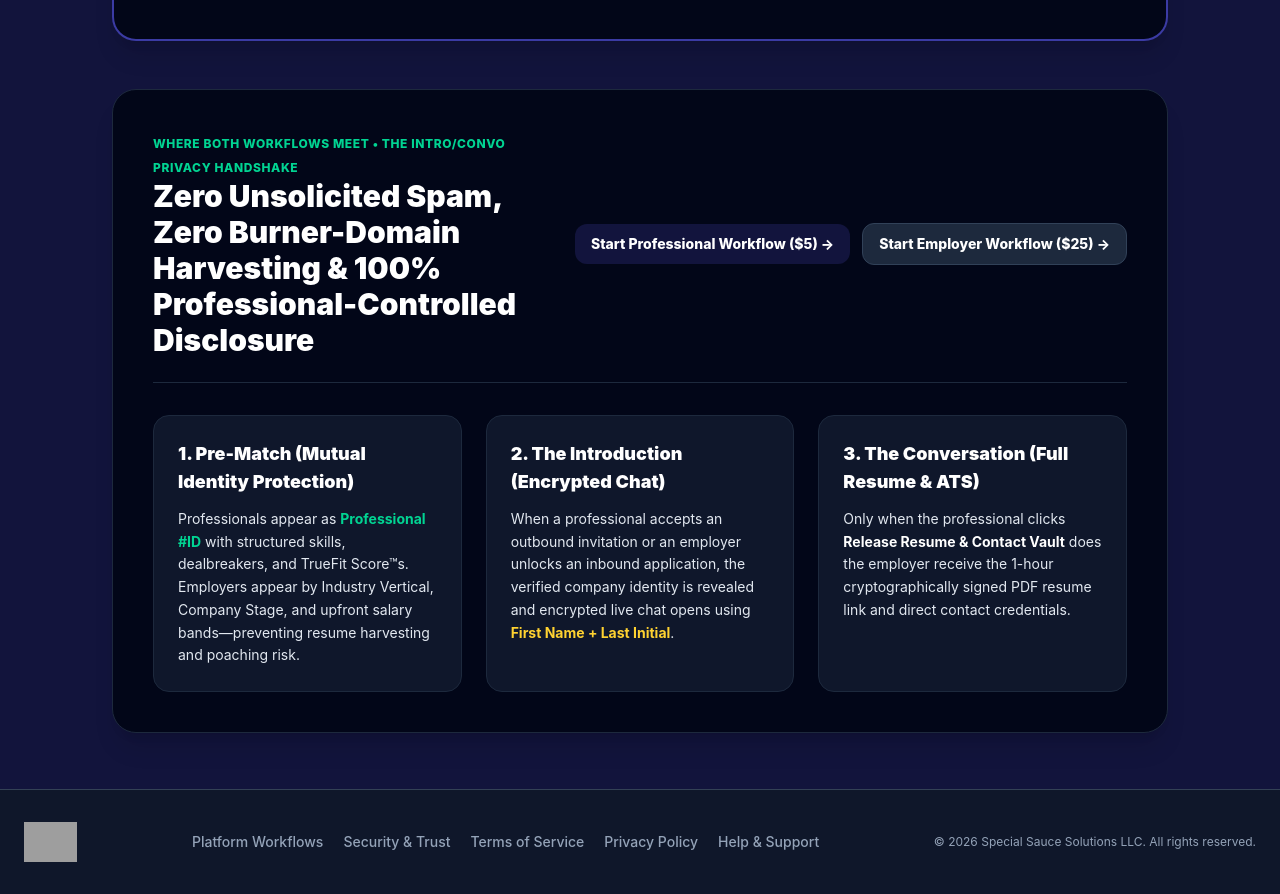
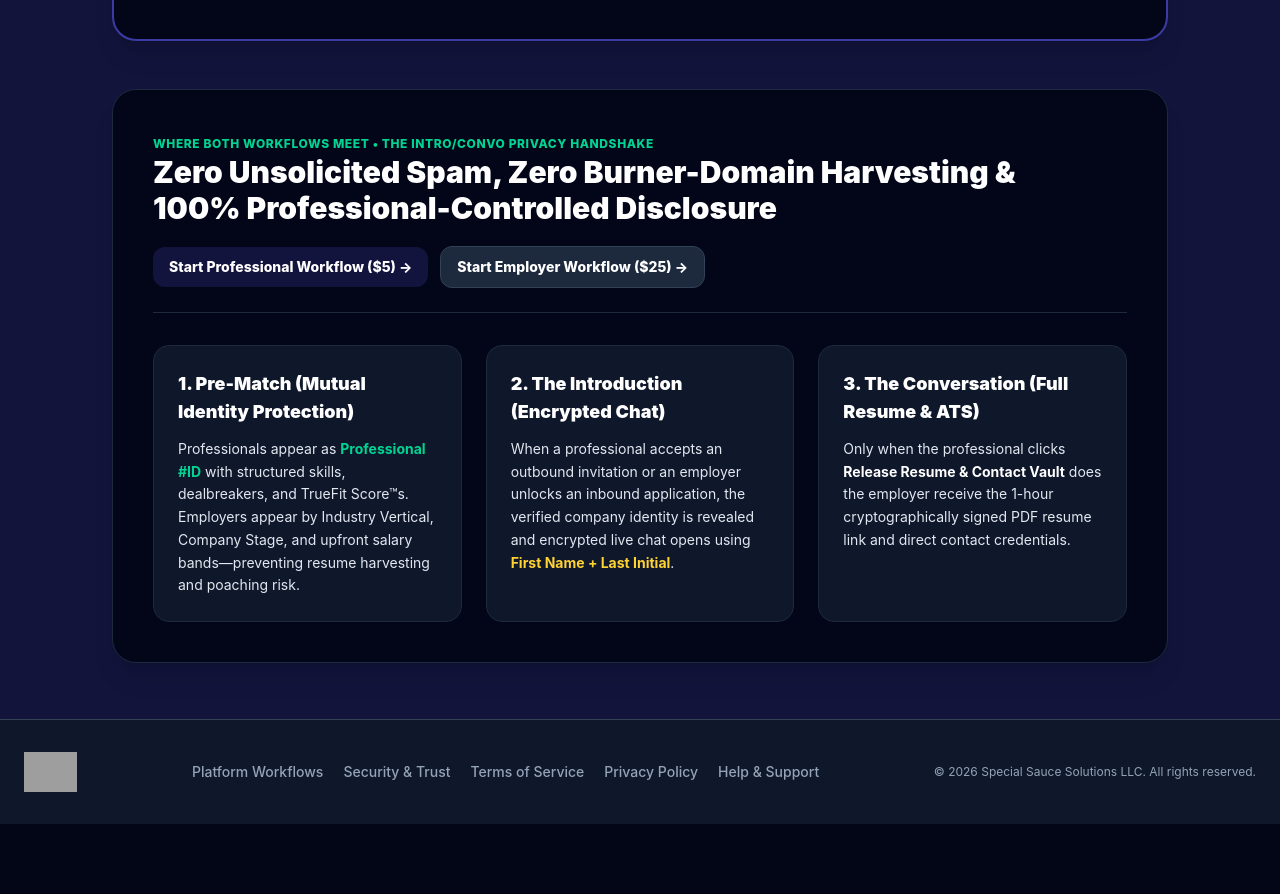
Before and after one commit to SpecialSauceIO/secure-job-board, a Next.js app: page /workflows in a window 1280 px wide. Shown: the part 2166-3060 px from the top of the page. After the commit the page ends 2990 px from the top, so only its background shows below. Built offline with nearby package versions, Linux system fonts and the light colour scheme; no server answers; grey boxes are pictures that could not be loaded.

Commit message:
Fix multi-button CTA banner wrapping across Workflows and Support pages

```diff
--- a/src/app/workflows/page.tsx
+++ b/src/app/workflows/page.tsx
@@ -484,8 +484,8 @@ export default function WorkflowsPage() {
               BOTTOM UNIFIED SECTION: THE 2-STAGE PRIVACY HANDSHAKE
              ============================================================== */}
           <section className="rounded-3xl border border-slate-800 bg-slate-950 p-6 sm:p-10 shadow-xl space-y-8">
-            <div className="flex flex-col lg:flex-row lg:items-center justify-between gap-6 pb-6 border-b border-slate-800">
-              <div className="space-y-2 max-w-2xl">
+            <div className="flex flex-col gap-5 pb-6 border-b border-slate-800">
+              <div className="space-y-2 max-w-4xl">
                 <span className="text-xs font-extrabold uppercase tracking-wider text-emerald-400">
                   Where Both Workflows Meet • The Intro/Convo Privacy Handshake
                 </span>
@@ -493,7 +493,7 @@ export default function WorkflowsPage() {
                   Zero Unsolicited Spam, Zero Burner-Domain Harvesting &amp; 100% Professional-Controlled Disclosure
                 </h2>
               </div>
-              <div className="flex flex-wrap items-center gap-3 shrink-0">
+              <div className="flex flex-col sm:flex-row flex-wrap items-stretch sm:items-center gap-3">
                 <Link
                   href="/signup/candidate"
                   className="px-4 py-2.5 rounded-xl bg-indigo-600 hover:bg-indigo-500 text-white text-xs sm:text-sm font-extrabold transition-colors"
--- a/src/components/PlatformWorkflowsView.tsx
+++ b/src/components/PlatformWorkflowsView.tsx
@@ -286,8 +286,8 @@ export default function PlatformWorkflowsView({
 
       {/* Bottom Handshake Convergence Banner */}
       <div className="rounded-2xl bg-slate-900 text-white p-6 sm:p-8 border border-slate-700 space-y-6">
-        <div className="flex flex-col md:flex-row md:items-center justify-between gap-4 border-b border-slate-800 pb-5">
-          <div>
+        <div className="flex flex-col gap-5 border-b border-slate-800 pb-5">
+          <div className="max-w-4xl">
             <span className="text-xs sm:text-sm font-extrabold uppercase tracking-wider text-emerald-400 block">
               Where Both Workflows Meet • The Intro/Convo Privacy Handshake
             </span>
@@ -296,7 +296,7 @@ export default function PlatformWorkflowsView({
             </h3>
           </div>
           {!isDashboard && (
-            <div className="flex flex-wrap items-center gap-3 shrink-0">
+            <div className="flex flex-col sm:flex-row flex-wrap items-stretch sm:items-center gap-3">
               <Link
                 href="/signup/candidate"
                 className="px-5 py-3 rounded-xl bg-indigo-600 hover:bg-indigo-500 text-white text-sm font-extrabold transition-colors"
--- a/src/components/SupportCenterClient.tsx
+++ b/src/components/SupportCenterClient.tsx
@@ -1437,19 +1437,19 @@ export default function SupportCenterClient({
       {activeTab === 'kb' && (
         <div className="p-6 md:p-8 space-y-8 animate-in fade-in duration-300">
           {/* Top Shortcut Banner to /workflows + 1-Click Copy Team Brief */}
-          <div className="p-5 sm:p-6 rounded-2xl bg-slate-900 border border-slate-700 flex flex-col lg:flex-row lg:items-center justify-between gap-4">
-            <div className="space-y-1">
+          <div className="p-5 sm:p-6 rounded-2xl bg-slate-900 border border-slate-700 flex flex-col gap-5">
+            <div className="space-y-1 max-w-4xl">
               <span className="text-xs font-extrabold uppercase tracking-wider text-indigo-400 block">
                 Looking for the Step-by-Step Visual Walkthrough?
               </span>
               <h3 className="text-lg sm:text-xl font-extrabold text-white">
                 Explore the Interactive 5-Step Professional &amp; Employer Workflows
               </h3>
-              <p className="text-sm sm:text-base text-slate-200">
+              <p className="text-sm sm:text-base text-slate-200 leading-relaxed">
                 Our full visual walkthrough is available anytime on the public Platform Workflows page—or copy a plain-text team briefing sheet below.
               </p>
             </div>
-            <div className="flex flex-wrap items-center gap-3 shrink-0">
+            <div className="flex flex-col sm:flex-row flex-wrap items-stretch sm:items-center gap-3">
               <button
                 type="button"
                 onClick={() => handleCopyGuide(userRole === 'employer' ? 'employer' : 'candidate')}
```
